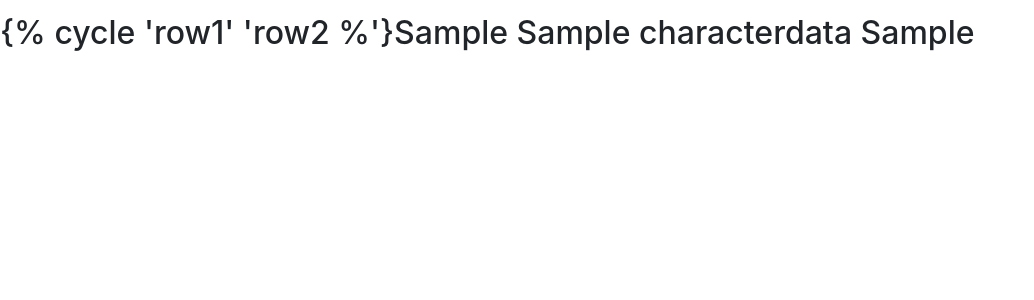
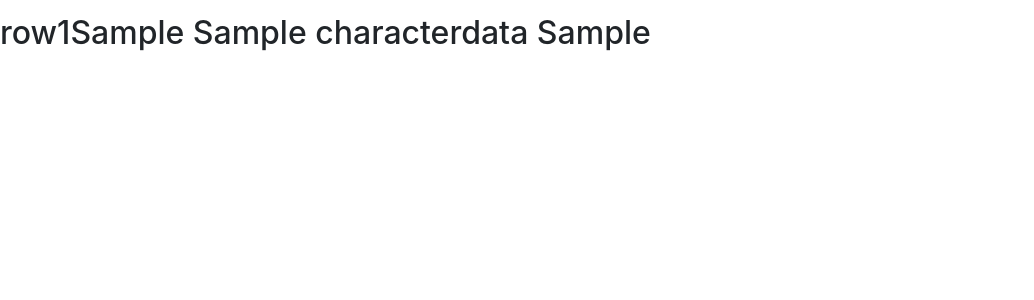
Before and after one commit to rleutz/character-app, a Django app: page /character/1/ in a window 1280 px wide. Shown: the part 46-346 px from the top of the page, without its empty margins (0-1034 px from the left). Run offline with Django 3.2, Linux system fonts and the light colour scheme; tables that the repository leaves empty hold one stand-in row (values such as "Sample post"); some libraries are stand-ins or nearby versions.

Commit message:
minor change

```diff
--- a/character/templates/character/character_detail.html
+++ b/character/templates/character/character_detail.html
@@ -2,6 +2,6 @@
 
 {% block content %}
     {% for data in character.characterdata_set.all %}
-    <h2>{% cycle 'row1' 'row2 %'}{{ data.data_type_category }} {{ data.data_type_name }} {{ data.data_value }}</h2>
+    <h2>{% cycle 'row1' 'row2' %}{{ data.data_type_category }} {{ data.data_type_name }} {{ data.data_value }}</h2>
     {% endfor %}
 {% endblock %}
```
